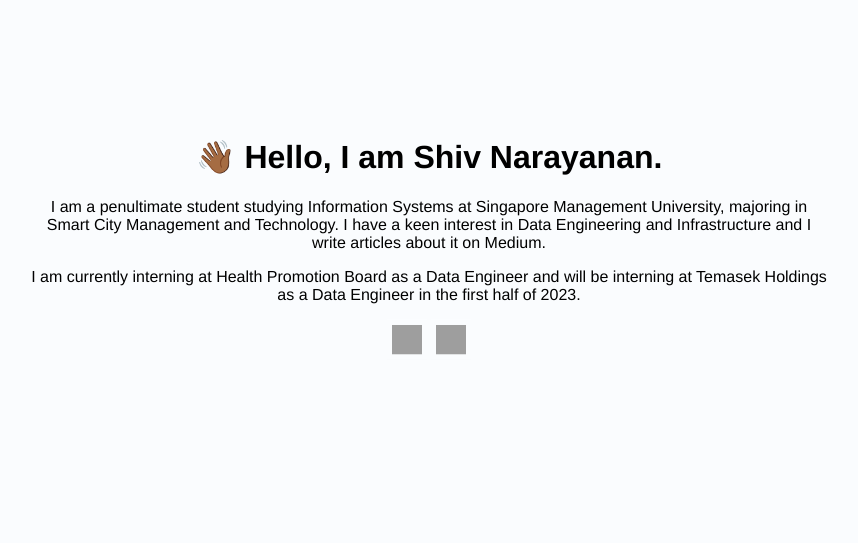
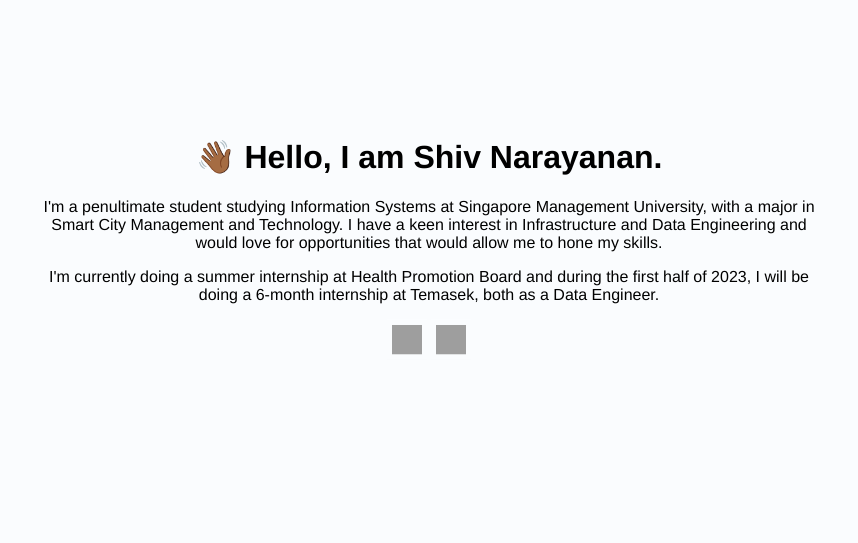
Before and after one commit to shivnarayanan/personal-website, a Flask app: page / in a window 1280 px wide. Shown: the part 155-698 px from the top of the page, without its empty margins (211-1069 px from the left). Run offline with Flask 2, Linux system fonts and the light colour scheme; grey boxes are pictures that could not be loaded.

Commit message:
website update

```diff
--- a/templates/home.html
+++ b/templates/home.html
@@ -8,10 +8,12 @@
     </nav>
     <div class="centre">
         <h1>&#128075;&#127998; Hello, I am Shiv Narayanan.</h1>
-        <p>I am a penultimate student studying Information Systems at Singapore Management University, majoring in Smart City
-            Management and Technology. I have a keen interest in Data Engineering and Infrastructure and I write articles about it on Medium. </p>
+        <p>I'm a penultimate student studying Information Systems at Singapore Management University, with a major in Smart City
+            Management and Technology. I have a keen interest in Infrastructure and Data Engineering and would love for opportunities
+            that would allow me to hone my skills. </p>
 
-        <p> I am currently interning at Health Promotion Board as a Data Engineer and will be interning at Temasek Holdings as a Data Engineer in the first half of 2023.</p>
+        <p> I'm currently doing a summer internship at Health Promotion Board and during the first half of 2023, I will be doing a 6-month
+            internship at Temasek, both as a Data Engineer.</p>
 
         <a href="https://github.com/shivnarayanan?tab=repositories">
             <img class="image_centre" src="static/images/github.svg"></a>
```
Also changed, not shown: 1 other file.
